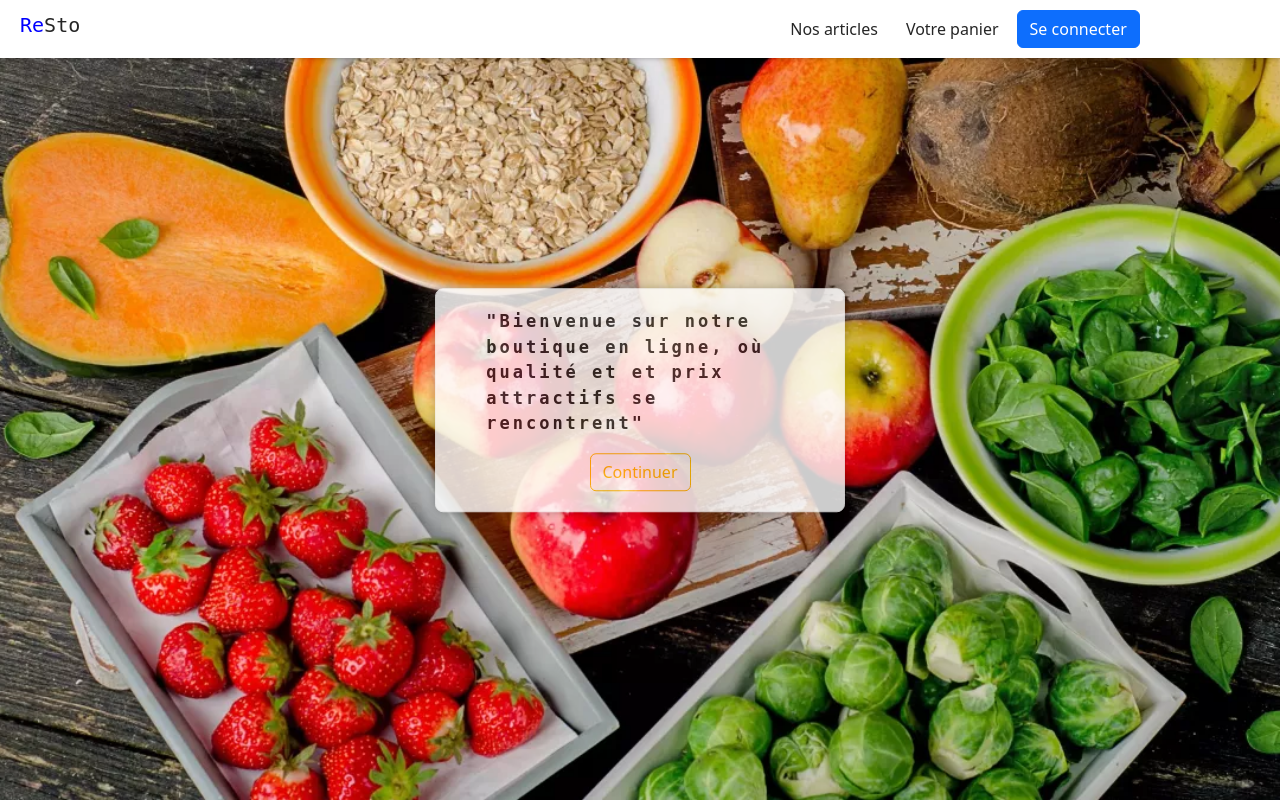
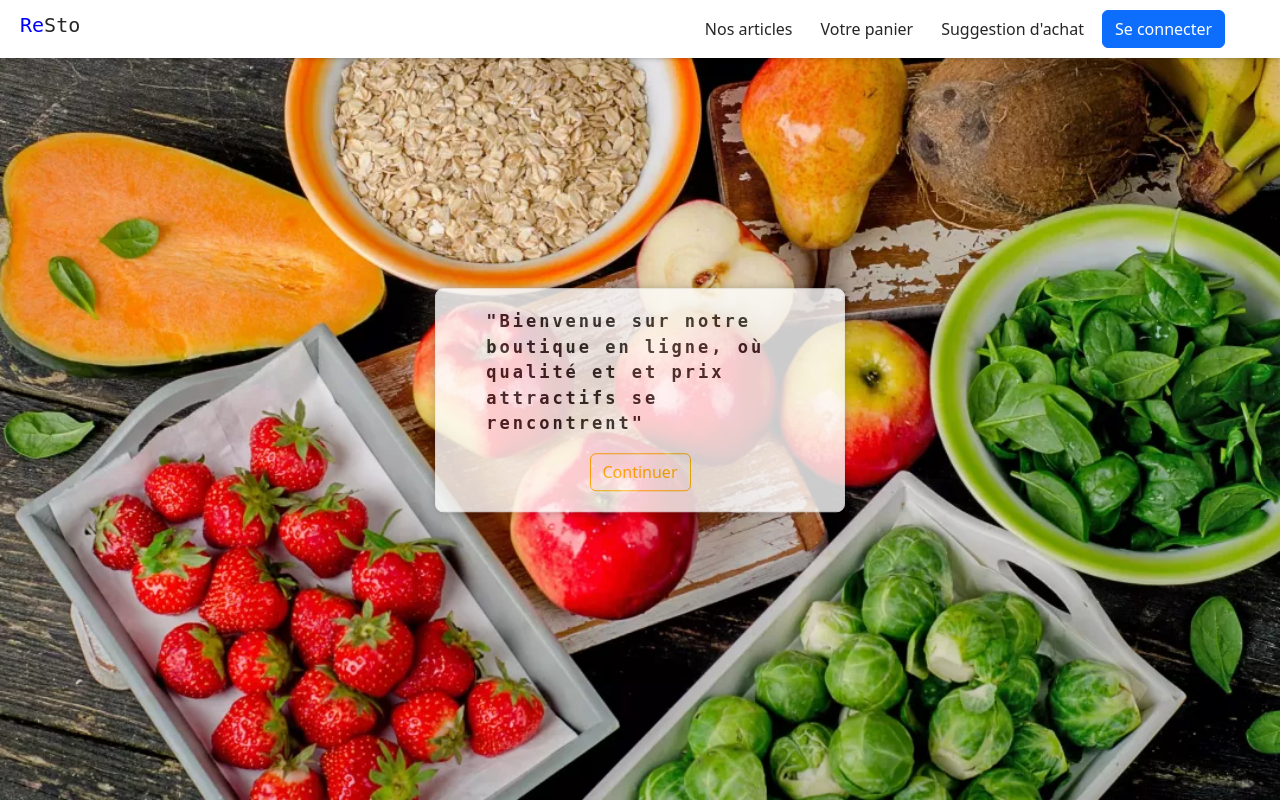
Before and after one commit to Tendry-Rkt56/symfony-ecommerce-alimentaire, a Symfony app: template templates/home.html.twig in a window 1280 px wide. Run offline with Twig, Linux system fonts and the light colour scheme; the template is opened without the code that fills it, so the values that code supplies are empty; style sheets or scripts are compiled from the project's sources; some libraries are stand-ins or nearby versions.

Commit message:
Modification de la barre de navigation

```diff
--- a/templates/home.html.twig
+++ b/templates/home.html.twig
@@ -16,6 +16,7 @@
                <div class="navig d-flex align-items-center justify-content-center flex-row gap-2">
                     <a class="pages" href="{{ path('articles.index') }}">Nos articles</a>
                     <a class="pages" class="" href="{{ path('articles.paniers') }}">Votre panier</a>
+                    <a class="pages" href="">Suggestion d'achat</a>
                     {% if app.user %}
                          <a class="pages" href="{{ path('user.profil.main') }}">Votre profil</a>
                     {% endif %}
--- a/templates/main.html.twig
+++ b/templates/main.html.twig
@@ -31,6 +31,7 @@
             <div class="navig d-flex align-items-center justify-content-center flex-row gap-2">
                 <a class="pages" style="{{app.current_route == 'articles.index' ? 'color:blue' : ''}}" class="" href="{{ path('articles.index') }}">Nos articles</a>
                 <a class="pages" style="{{app.current_route starts with 'articles.paniers' ? 'color:blue' : ''}}" class="" href="{{ path('articles.paniers') }}">Votre panier</a>
+                <a class="pages" href="">Suggestion d'achat</a>
                 {% if app.user %}
                         <a class="pages" href="{{ path('user.profil.main') }}">Votre profil</a>
                 {% endif %}
@@ -41,7 +42,6 @@
                 {% else %}
                     <a href="{{path('app.login')}}" class="btn btn-primary">Se connecter</a>
                 {% endif %}
-
             </div>
         </header>
         <div class="containers container-fluid">
```
Also changed, not shown: src/Event/UpdateNotificationEvent.php (renamed from src/Event/UpdateNotificationsEvent.php). Lines whose indentation alone changed are shown as unchanged.
